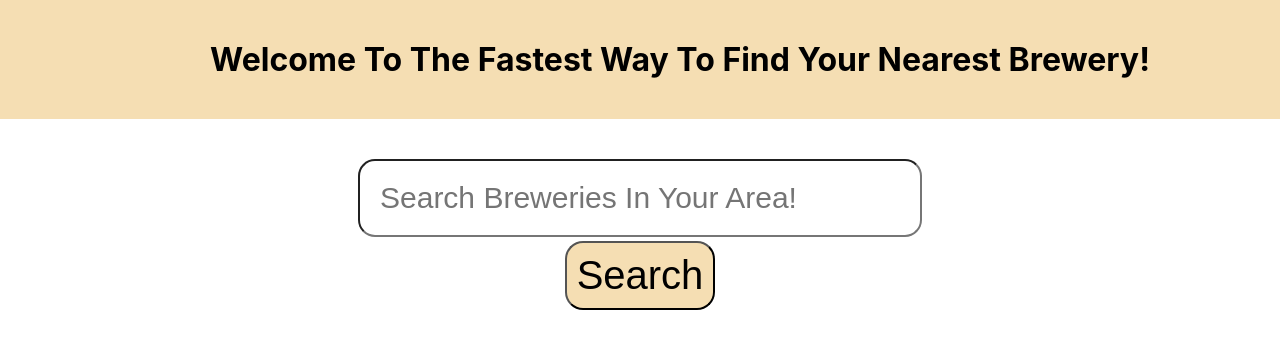
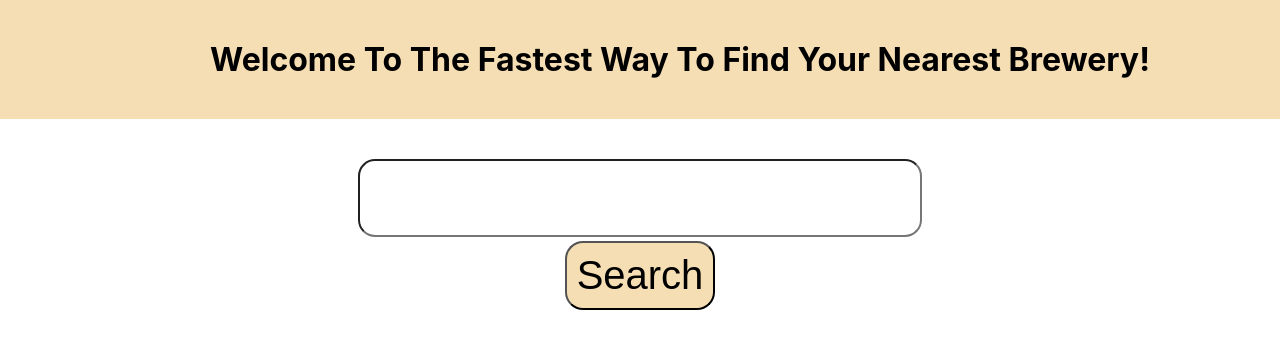
Before and after one commit to jerenteria/breweries_react_api, a React (Create React App) app in the folder react_api/react-api/: page / in a window 1280 px wide. Shown: the top 348 px of the page. Built offline with nearby package versions, Linux system fonts and the light colour scheme.

Commit message:
finally figured out issue with proper cities not rendering the events on input component not working for some reason so i just added the input directly into app.js not sure why that is

```diff
--- a/react_api/react-api/src/App.css
+++ b/react_api/react-api/src/App.css
@@ -14,3 +14,17 @@ button {
   margin-top: 4px;
   text-align: center;
 }
+
+.input-box {
+  display: flex;
+  justify-content: center;
+  align-items: center;
+}
+
+input {
+  margin-top: 40px;
+  font-size: 30px;
+  padding: 20px;
+  width: 520px;
+  border-radius: 17px;
+}
--- a/react_api/react-api/src/App.js
+++ b/react_api/react-api/src/App.js
@@ -2,7 +2,6 @@ import './App.css';
 import React, { useState, Fragment } from 'react';
 import Header from './UI/Header';
 import BreweryList from './components/BreweryList';
-import Input from './components/Input';
 
 
 function App(value) {
@@ -34,6 +33,7 @@ function App(value) {
       })
       .then(res => res.json())
       .then(data => setBreweries(data))
+
   };
 
 
@@ -41,12 +41,14 @@ function App(value) {
   return (
     <Fragment>
       <Header />
-      <Input
-        value={cityQuery}
-        onChange={handleInputChange}
-      />
+      <div className="input-box">
+        <input
+          value={cityQuery}
+          onChange={handleInputChange}
+        />
+      </div>
       <div className="button">
-      <button onClick={handleSearch}>Search</button>
+        <button onClick={handleSearch}>Search</button>
       </div>
       <BreweryList breweries={breweries} />
     </Fragment>
--- a/react_api/react-api/src/components/BreweryList.js
+++ b/react_api/react-api/src/components/BreweryList.js
@@ -7,6 +7,7 @@ const BreweryList = (props) => {
         <ul>
             {props.breweries.map((brewery) => (
                 <Brewery
+                key={brewery.id}
                 id={brewery.id}
                 name={brewery.name}
                 address_1={brewery.address_1}
--- a/react_api/react-api/src/components/Input.js
+++ /dev/null
@@ -1,11 +0,0 @@
-import "./Input.css";
-
-const Input = () => {
-    return (
-        <div className="input-box">
-                <input className="input" type="text" placeholder="Search Breweries In Your Area!" />
-        </div>
-    );
-};
-
-export default Input;
```
